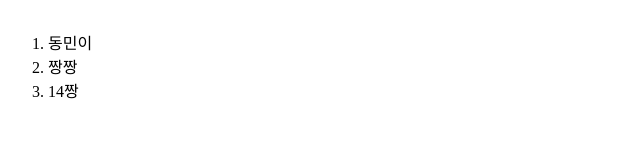
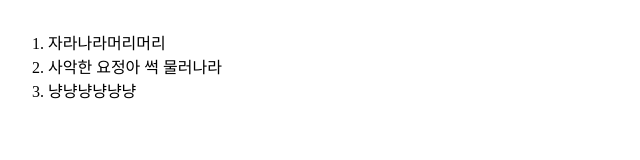
Before and after one commit to lsw3886/ET, a plain HTML site: page index.html in a window 1280 px wide. Shown: the whole page, without its empty margins (0-640 px from the left). Drawn offline with Linux system fonts and the light colour scheme.

Commit message:
냥냥냥냥

```diff
--- a/index.html
+++ b/index.html
@@ -12,9 +12,9 @@
 			</td>
 		</tr>
 	</table>
-	<ol><li>동민이</li>
-		<li>짱짱</li>
-		<li>14짱</li>
+	<ol><li>자라나라머리머리</li>
+		<li>사악한 요정아 썩 물러나라</li>
+		<li>냥냥냥냥냥냥</li>
 	</ol>
 </body>
 </html>
```
